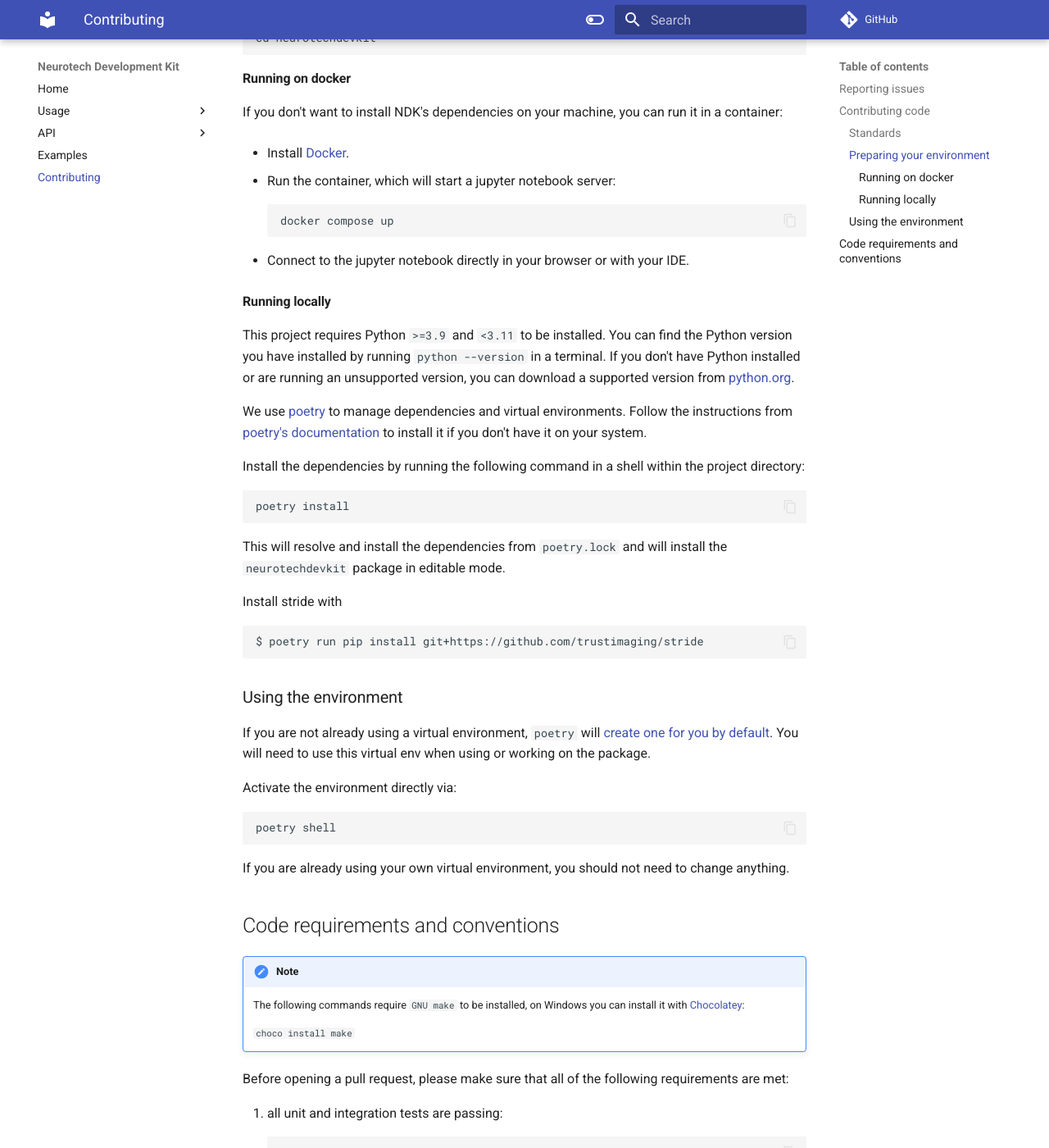
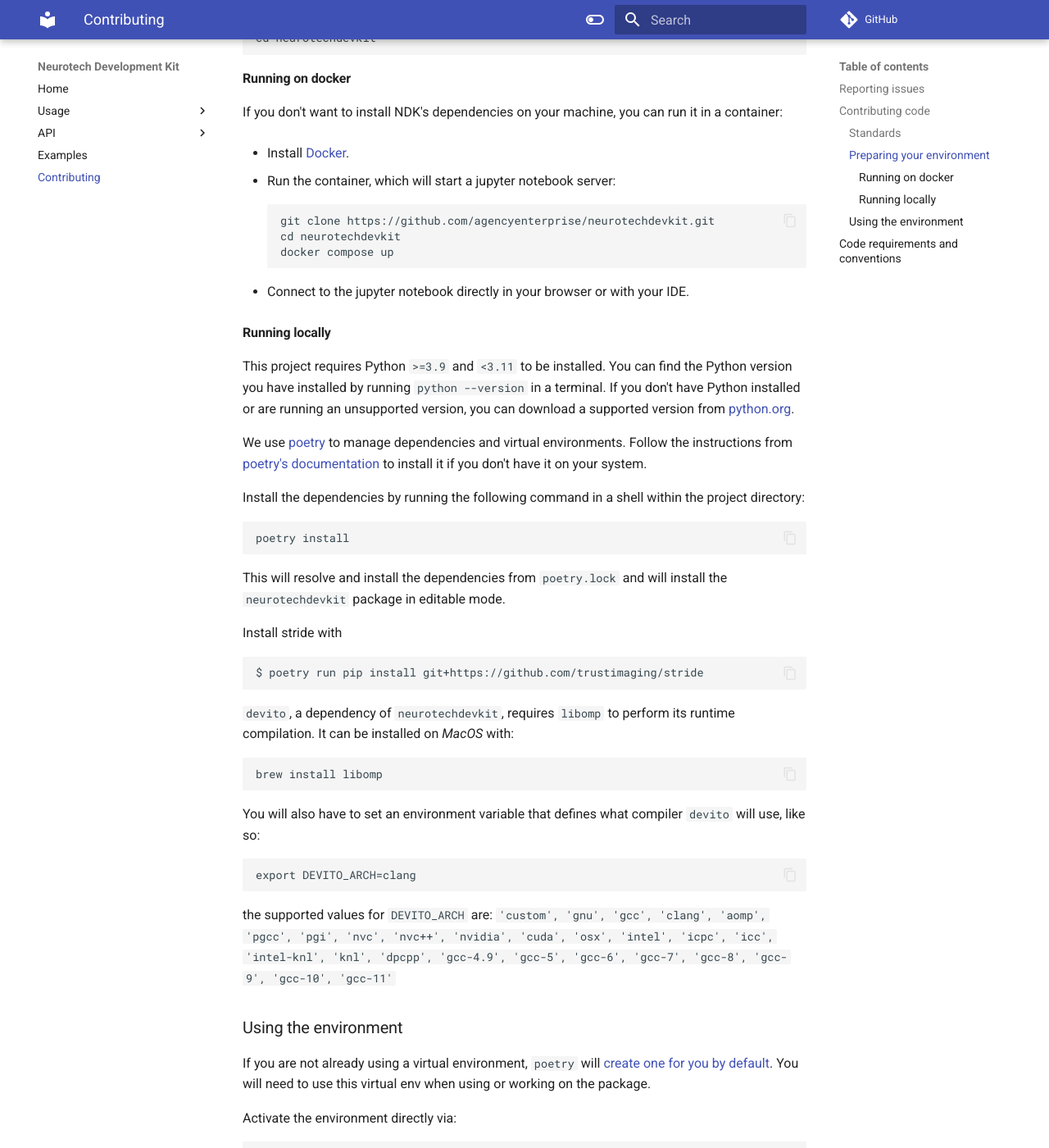
Before and after one commit to agencyenterprise/neurotechdevkit, an MkDocs documentation site: the page built from docs/contributing.md, in a window 1280 px wide and 1400 px high, scrolled down 865 px. Shown: the whole window at 82% size. Built offline with MkDocs 1.6.1 and Material for MkDocs 9.7.7, drawn with Linux system fonts in a browser that asks for light colours; comment, search, counter and statistics services are not loaded.

Commit message:
Mentioning libomp in the installation instructions

````diff
--- a/docs/contributing.md
+++ b/docs/contributing.md
@@ -36,6 +36,8 @@ If you don't want to install NDK's dependencies on your machine, you can run it
 
 * Run the container, which will start a jupyter notebook server:
    ```
+   git clone https://github.com/agencyenterprise/neurotechdevkit.git
+   cd neurotechdevkit
    docker compose up
    ```
 
@@ -61,6 +63,22 @@ Install stride with
 ```bash
 $ poetry run pip install git+https://github.com/trustimaging/stride
 ```
+
+`devito`, a dependency of `neurotechdevkit`, requires `libomp` to perform its runtime compilation. It can be installed on *MacOS* with:
+
+```
+brew install libomp
+```
+
+You will also have to set an environment variable that defines what compiler `devito` will use, like so:
+
+```
+export DEVITO_ARCH=clang
+```
+
+the supported values for `DEVITO_ARCH` are: `'custom', 'gnu', 'gcc', 'clang', 'aomp', 'pgcc', 'pgi', 'nvc', 'nvc++', 'nvidia', 'cuda', 'osx', 'intel', 'icpc', 'icc', 'intel-knl', 'knl', 'dpcpp', 'gcc-4.9', 'gcc-5', 'gcc-6', 'gcc-7', 'gcc-8', 'gcc-9', 'gcc-10', 'gcc-11'`
+
+
 
 ### Using the environment
 
````
Also changed, not shown: README.md (+20 -5 lines), docs/index.md (+18 -4 lines).
